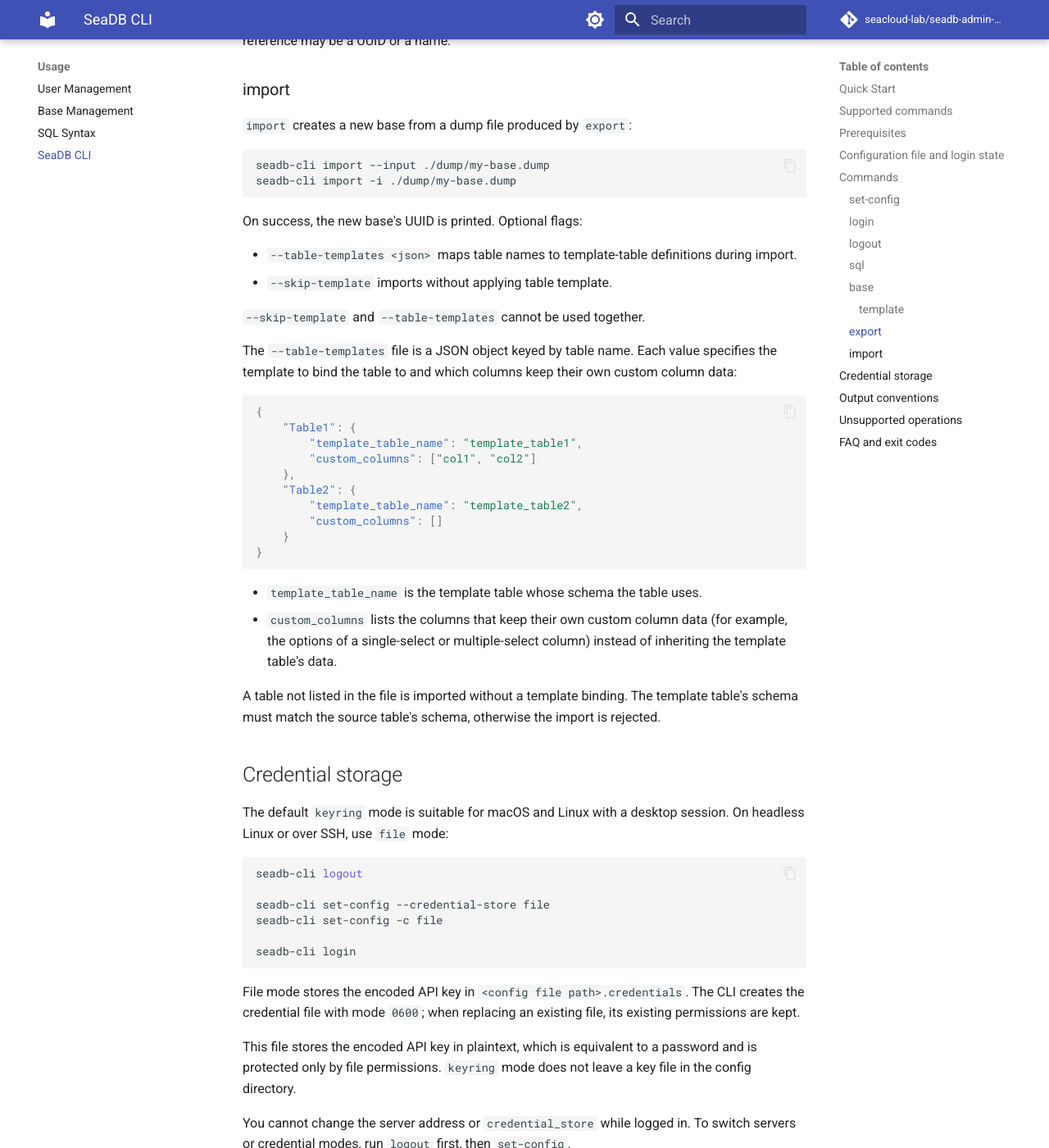
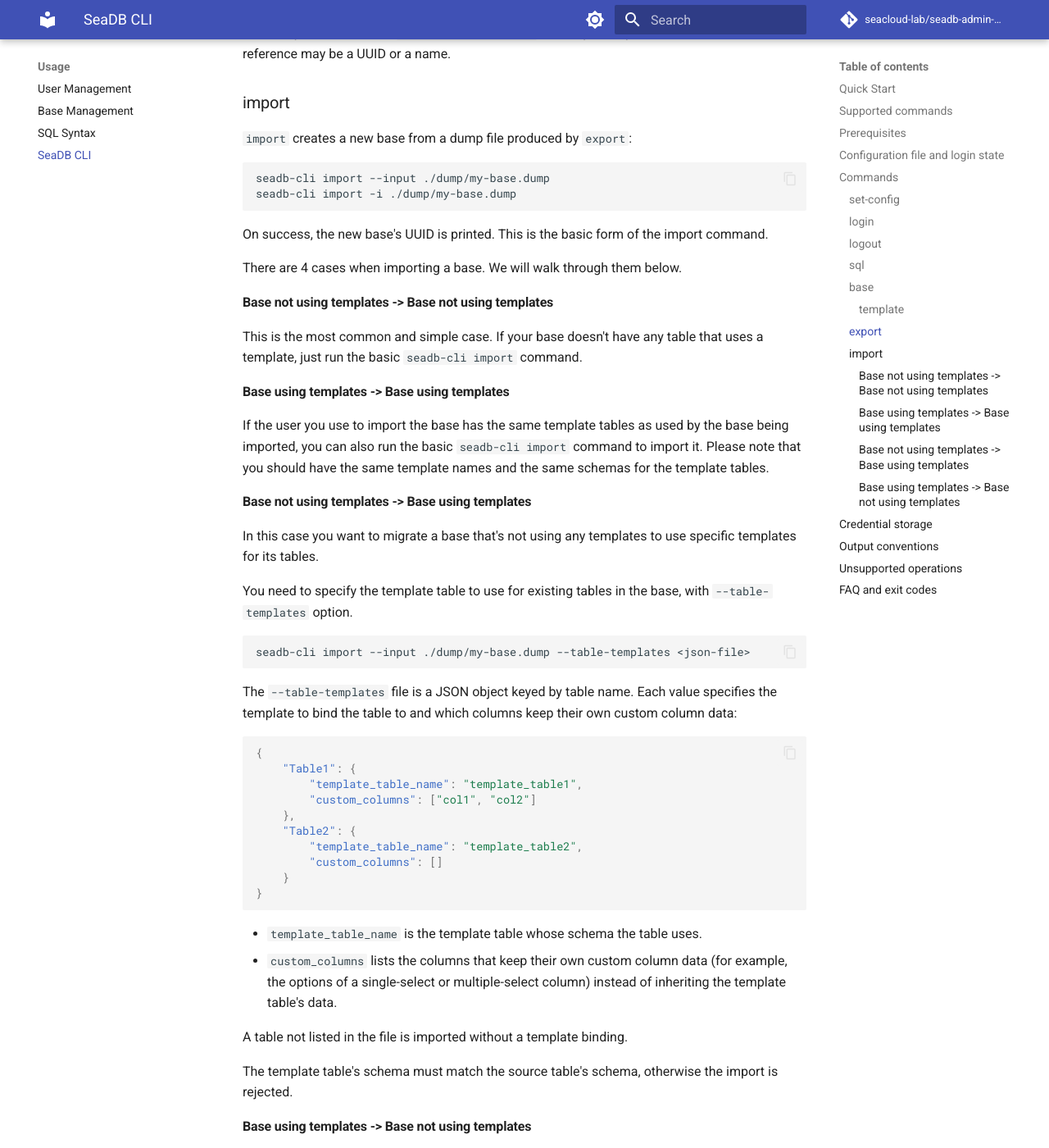
Before and after one commit to seacloud-lab/seadb-admin-docs, an MkDocs documentation site: the page built from manual/usage/cli.md, in a window 1280 px wide and 1400 px high, scrolled down 6424 px. Shown: the whole window at 82% size. Built offline with MkDocs 1.6.1 and Material for MkDocs 9.7.7, drawn with Linux system fonts in a browser that asks for light colours; comment, search, counter and statistics services are not loaded; the version menu is left out; some of the changed text lies outside the part shown.

Commit message:
Update CLI documentation for seadb-cli
Clarify prerequisites and usage instructions for seadb-cli, including credential storage and import command options.

````diff
--- a/manual/usage/cli.md
+++ b/manual/usage/cli.md
@@ -42,7 +42,9 @@
 
 ## Prerequisites
 
-- The default credential mode is `keyring`:
+`seadb-cli` currently only supports macOS and Linux.
+
+- Keyring is used to store credentials by default:
     - macOS uses Keychain.
     - Linux uses Secret Service, which requires an available user D-Bus session.
     - On headless Linux or over SSH, switch to `file` mode (see [Credential storage](#credential-storage)).
@@ -318,13 +318,29 @@
 seadb-cli import -i ./dump/my-base.dump
 ```
 
-On success, the new base's UUID is printed. Optional flags:
+On success, the new base's UUID is printed. This is the basic form of the import command.
 
-- `--table-templates <json>` maps table names to template-table definitions
-  during import.
-- `--skip-template` imports without applying table template.
+There are 4 cases when importing a base. We will walk through them below.
 
-`--skip-template` and `--table-templates` cannot be used together.
+#### Base not using templates -> Base not using templates
+
+This is the most common and simple case. If your base doesn't have any table that uses a template, just run the basic `seadb-cli import` command.
+
+#### Base using templates -> Base using templates
+
+If the user you use to import the base has the same template tables as used by the base being imported,
+you can also run the basic `seadb-cli import` command to import it.
+Please note that you should have the same template names and the same schemas for the template tables.
+
+#### Base not using templates -> Base using templates
+
+In this case you want to migrate a base that's not using any templates to use specific templates for its tables.
+
+You need to specify the template table to use for existing tables in the base, with `--table-templates` option.
+
+```bash
+seadb-cli import --input ./dump/my-base.dump --table-templates <json-file>
+```
 
 The `--table-templates` file is a JSON object keyed by table name. Each value
 specifies the template to bind the table to and which columns keep their own
@@ -348,9 +364,20 @@
   (for example, the options of a single-select or multiple-select column)
   instead of inheriting the template table's data.
 
-A table not listed in the file is imported without a template binding. The
-template table's schema must match the source table's schema, otherwise the
+A table not listed in the file is imported without a template binding.
+
+The template table's schema must match the source table's schema, otherwise the
 import is rejected.
+
+#### Base using templates -> Base not using templates
+
+In this case you want to remove the template bindings in the base when you import it.
+
+You need to use `--skip-template` option.
+
+```bash
+seadb-cli import --input ./dump/my-base.dump --skip-template
+```
 
 ## Credential storage
 
````
Also changed, not shown: other parts of manual/usage/cli.md (+1 -5 lines).
